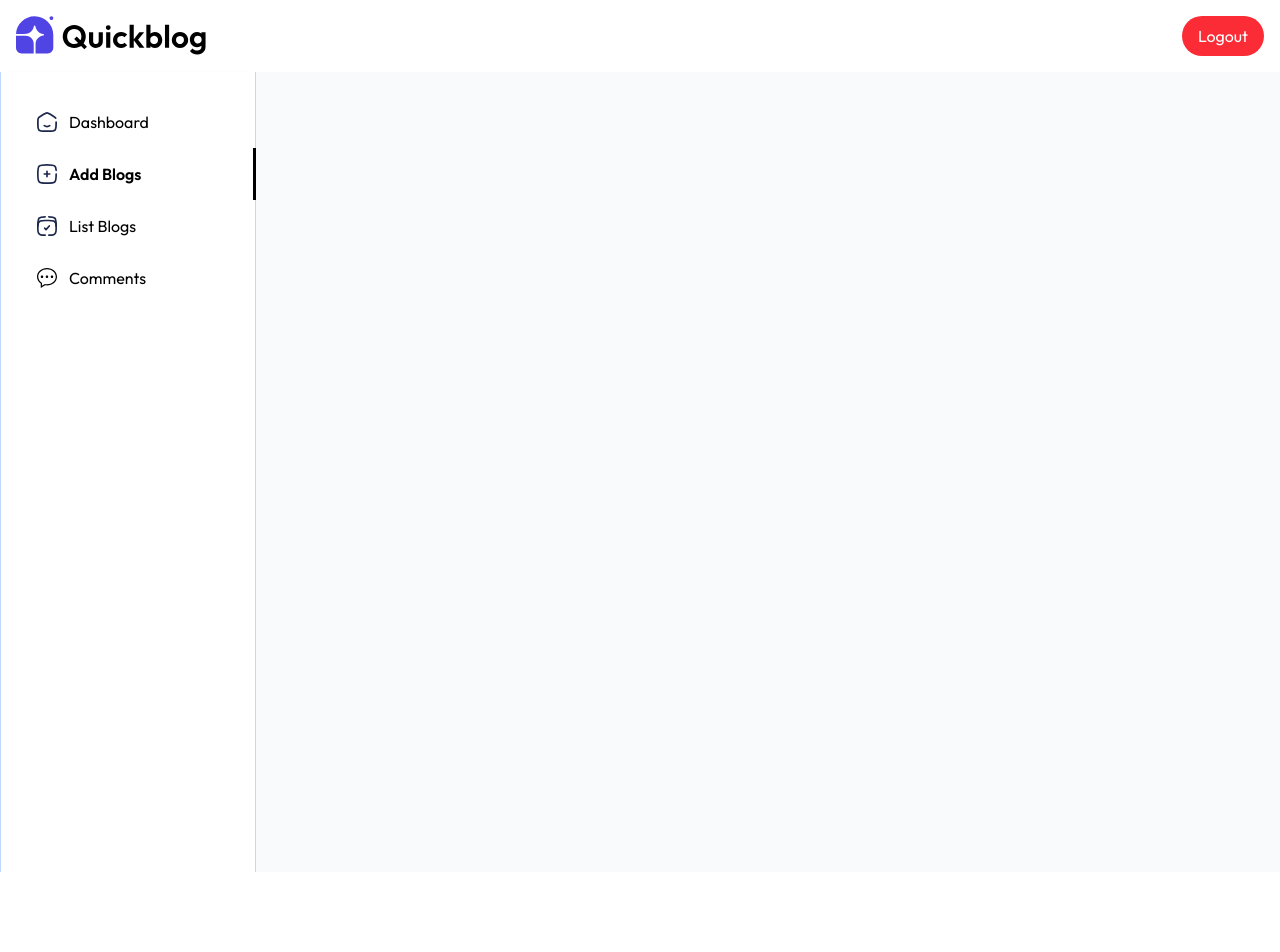
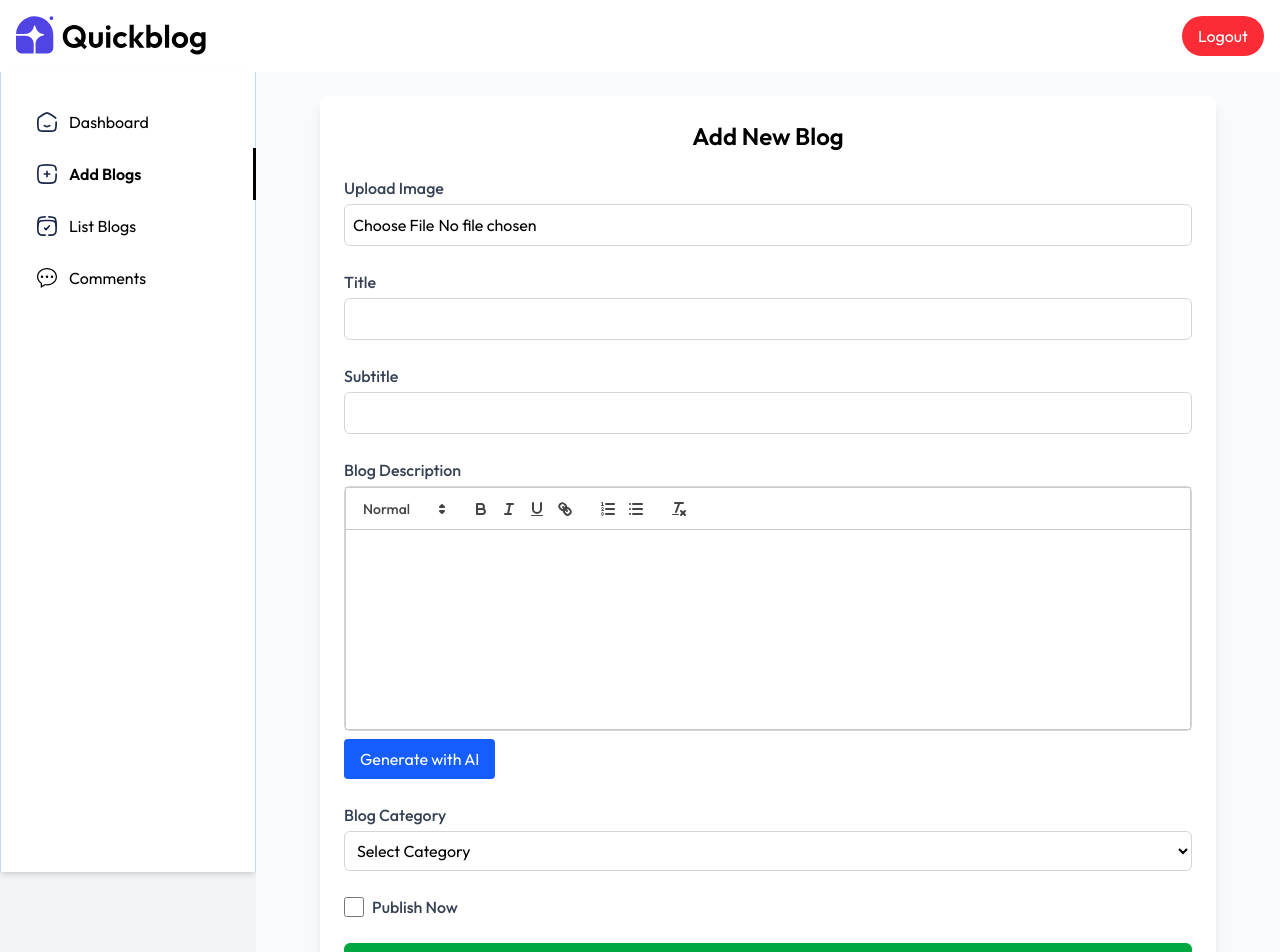
Before and after one commit to karuna207/QuillAI, a React (Vite) app in the folder frontend/: page /admin/addBlog in a window 1280 px wide. Shown: the top 952 px of the page. Before the commit the page ends 872 px from the top, so only its background shows below. Built offline with nearby package versions, Linux system fonts and the light colour scheme.

Commit message:
Add Blog Page created

```diff
--- a/frontend/package.json
+++ b/frontend/package.json
@@ -13,6 +13,7 @@
     "@tailwindcss/vite": "^4.1.11",
     "moment": "^2.30.1",
     "motion": "^12.19.2",
+    "quill": "^2.0.3",
     "react": "^19.1.0",
     "react-dom": "^19.1.0",
     "react-router-dom": "^7.6.3",
--- a/frontend/src/App.jsx
+++ b/frontend/src/App.jsx
@@ -8,6 +8,7 @@ import AddBlog from './pages/admin/AddBlog'
 import ListBlog from './pages/admin/ListBlog'
 import Comments from './pages/admin/Comments'
 import Login from './components/admin/Login'
+import 'quill/dist/quill.snow.css'
 
 const App = () => {
   return (
--- a/frontend/src/pages/admin/AddBlog.jsx
+++ b/frontend/src/pages/admin/AddBlog.jsx
@@ -1,11 +1,117 @@
-import React from 'react'
+import React, { useEffect, useRef, useState } from 'react';
+import { assets, blogCategories } from '../../assets/assets';
+import Quill from 'quill';
 
 const AddBlog = () => {
+  const editorref = useRef();
+  const quillref = useRef();
+
+  const [Thumbnail, setthumbnail] = useState(false);
+  const [title, setTitle] = useState('');
+  const [subtitle, setsubTitle] = useState('');
+  const [category, setCategory] = useState('');
+  const [isPublished, setisPublished] = useState(false);
+
+  const generateContent = async () => {
+    // Placeholder for future AI content generation
+  };
+
+  const onSubmitHandler = async (e) => {
+    e.preventDefault();
+    // Placeholder for form submission
+  };
+
+  useEffect(() => {
+    if (!quillref.current && editorref.current) {
+      quillref.current = new Quill(editorref.current, { theme: 'snow' });
+    }
+  }, []);
+
   return (
-    <div>
+    <div className="max-w-4xl mx-auto p-6 bg-white shadow-lg rounded-lg">
+      <h1 className="text-2xl font-semibold mb-6 text-center">Add New Blog</h1>
 
+      <form onSubmit={onSubmitHandler} className="space-y-6">
+        <div>
+          <label htmlFor="file" className="block font-medium text-gray-700 mb-1">
+            Upload Image
+          </label>
+          <input
+            type="file"
+            id="file"
+            className="block w-full border border-gray-300 rounded-md p-2"
+          />
+        </div>
+
+        <div>
+          <label className="block font-medium text-gray-700 mb-1">Title</label>
+          <input
+            onChange={(e) => setTitle(e.target.value)}
+            value={title}
+            type="text"
+            className="w-full border border-gray-300 rounded-md p-2"
+          />
+        </div>
+
+        <div>
+          <label className="block font-medium text-gray-700 mb-1">Subtitle</label>
+          <input
+            type="text"
+            onChange={(e) => setsubTitle(e.target.value)}
+            value={subtitle}
+            className="w-full border border-gray-300 rounded-md p-2"
+          />
+        </div>
+
+        <div>
+          <label className="block font-medium text-gray-700 mb-1">Blog Description</label>
+          <div className="border border-gray-300 rounded-md mb-2">
+            <div ref={editorref} className="min-h-[200px] p-2" />
+          </div>
+          <button
+            type="button"
+            onClick={generateContent}
+            className="px-4 py-2 bg-blue-600 text-white rounded hover:bg-blue-700"
+          >
+            Generate with AI
+          </button>
+        </div>
+
+        <div>
+          <label className="block font-medium text-gray-700 mb-1">Blog Category</label>
+          <select
+            onChange={(e) => setCategory(e.target.value)}
+            value={category}
+            className="w-full border border-gray-300 rounded-md p-2"
+          >
+            <option value="">Select Category</option>
+            {blogCategories.map((cat, index) => (
+              <option value={cat} key={index}>
+                {cat}
+              </option>
+            ))}
+          </select>
+        </div>
+
+        <div className="flex items-center gap-2">
+          <input
+            type="checkbox"
+            checked={isPublished}
+            onChange={(e) => setisPublished(e.target.checked)}
+            className="h-5 w-5 text-blue-600"
+          />
+          <label className="text-gray-700 font-medium">Publish Now</label>
+        </div>
+
+        <button
+          type="submit"
+          className="w-full py-2 bg-green-600 text-white rounded-md hover:bg-green-700 transition"
+        >
+          Add Blog
+        </button>
+      </form>
     </div>
-  )
-}
+  );
+};
 
-export default AddBlog
+export default AddBlog;
```
Also changed, not shown: 1 other file (tests, documents, lock files or other folders).
